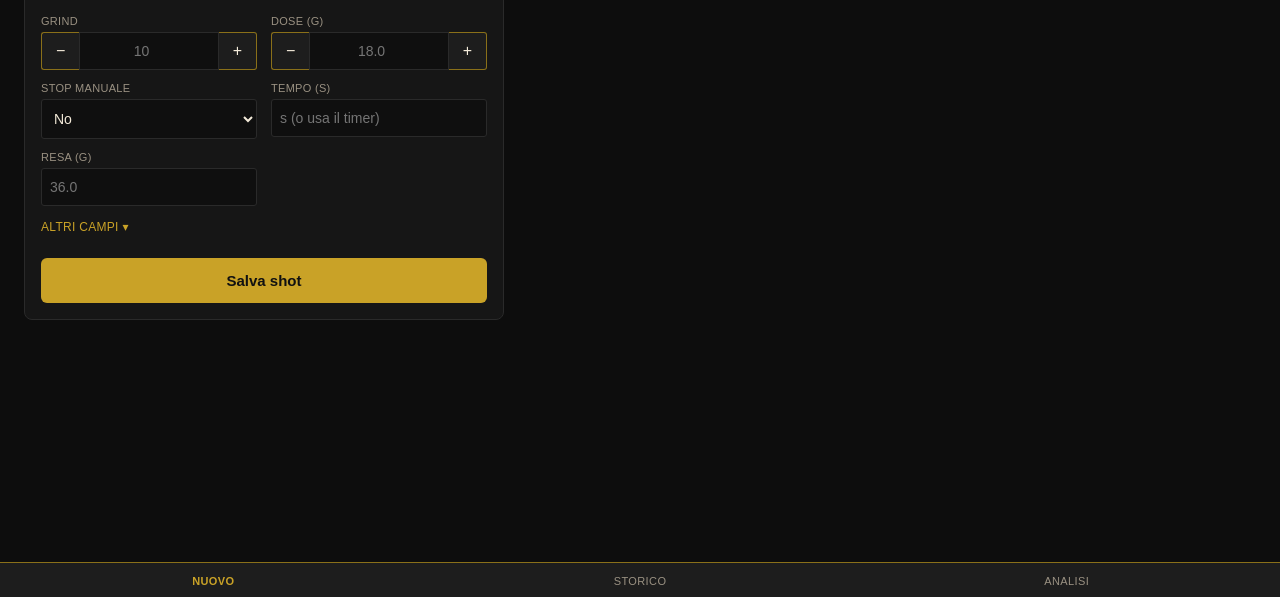
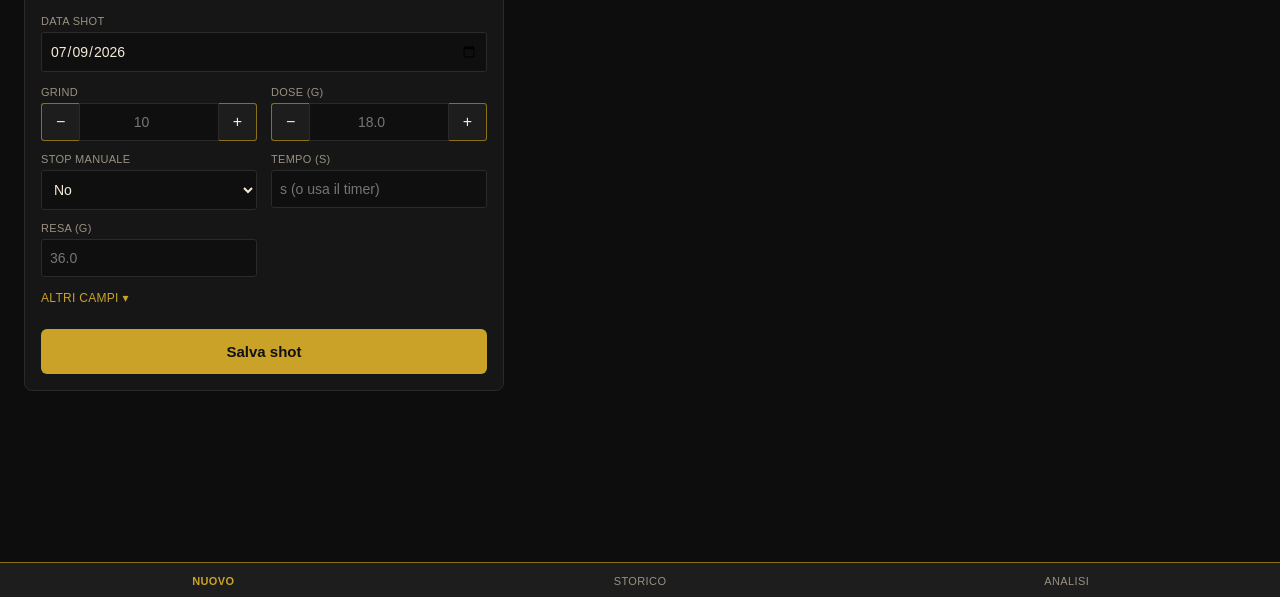
Before and after one commit to EPol91/espresso-log-app, a website: page index.html in a window 1280 px wide. Shown: the part 203-800 px from the top of the page. Drawn offline with Linux system fonts and the light colour scheme.

Commit message:
Nuovo shot: aggiunto campo Data (default oggi, modificabile per shot passati)

```diff
--- a/index.html
+++ b/index.html
@@ -296,6 +296,9 @@
   .timer-btns{ display:flex; gap:10px; justify-content:center; }
   .qf-timer-btn{ background:var(--gold); color:#111; font-weight:bold; padding:10px 26px; border:none; }
   .qf-timer-reset{ padding:10px 18px; }
+  .qf-date-field{ display:flex; flex-direction:column; gap:5px; margin-bottom:14px; }
+  .qf-date-field label{ color:var(--muted); font-size:11px; text-transform:uppercase; letter-spacing:.3px; }
+  .qf-date-field input{ padding:10px 8px; font-size:14px; }
   .qf-grid{ display:grid; grid-template-columns:1fr 1fr; gap:12px 14px; margin-bottom:6px; }
   .qf-field{ display:flex; flex-direction:column; gap:5px; }
   .qf-field label{ color:var(--muted); font-size:11px; text-transform:uppercase; letter-spacing:.3px; }
@@ -358,6 +361,11 @@
         <button type="button" id="timerStartBtn" class="qf-timer-btn" onclick="timerToggle()">Avvia</button>
         <button type="button" class="qf-timer-reset" onclick="timerReset()">Reset</button>
       </div>
+    </div>
+
+    <div class="qf-field qf-date-field">
+      <label>Data shot</label>
+      <input type="date" id="qfDate">
     </div>
 
     <div class="qf-grid">
@@ -713,6 +721,7 @@ function toggleAdvanced(){
 }
 function qfPrefill(){
   const last = rows.length ? rows[rows.length - 1] : null;
+  document.getElementById('qfDate').value = todayStr();
   document.getElementById('qfGrind').value = last ? (last.grind || '') : '';
   document.getElementById('qfDose').value = last ? (last.dose || '') : '';
   document.getElementById('qfBag').value = last ? (last.bagOpenDate || '') : '';
@@ -743,7 +752,7 @@ function saveQuickShot(){
 
   rows.push({
     id: Date.now() + Math.random(),
-    date: todayStr(),
+    date: document.getElementById('qfDate').value || todayStr(),
     bagOpenDate: document.getElementById('qfBag').value || '',
     hopperFillDate: document.getElementById('qfHopper').value || '',
     grind, recommendedGrind: document.getElementById('qfGrindCons').value,
--- a/service-worker.js
+++ b/service-worker.js
@@ -1,4 +1,4 @@
-const CACHE_NAME = 'espresso-log-v4';
+const CACHE_NAME = 'espresso-log-v5';
 const ASSETS = [
   './',
   './index.html',
```
